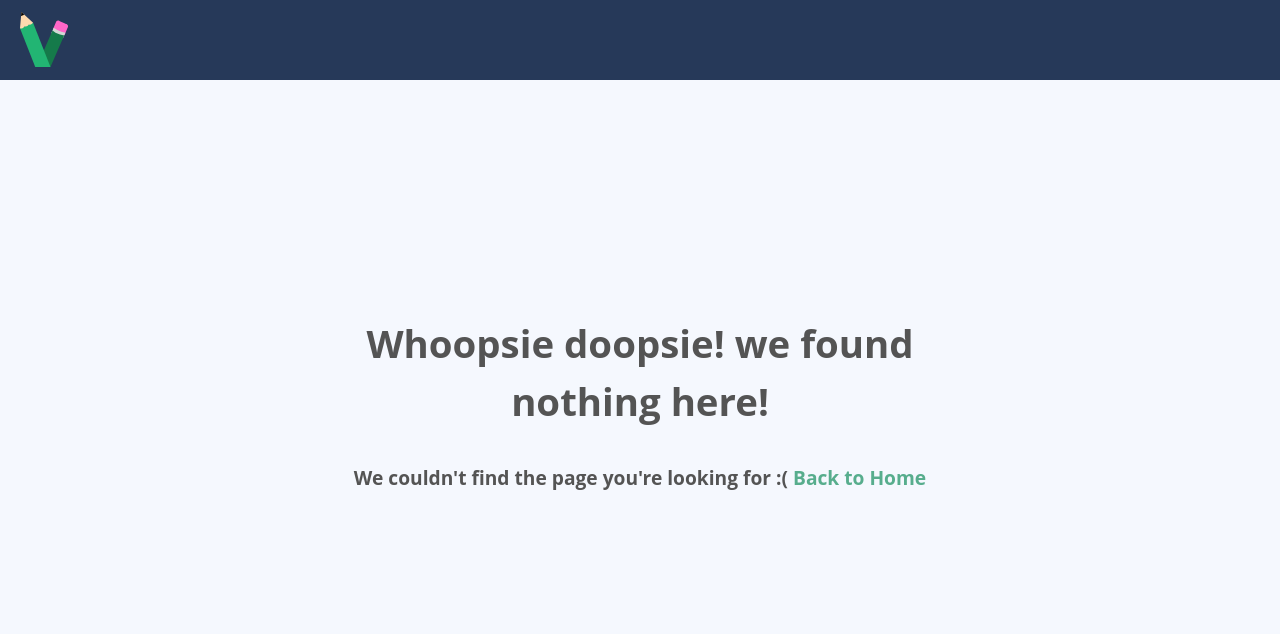
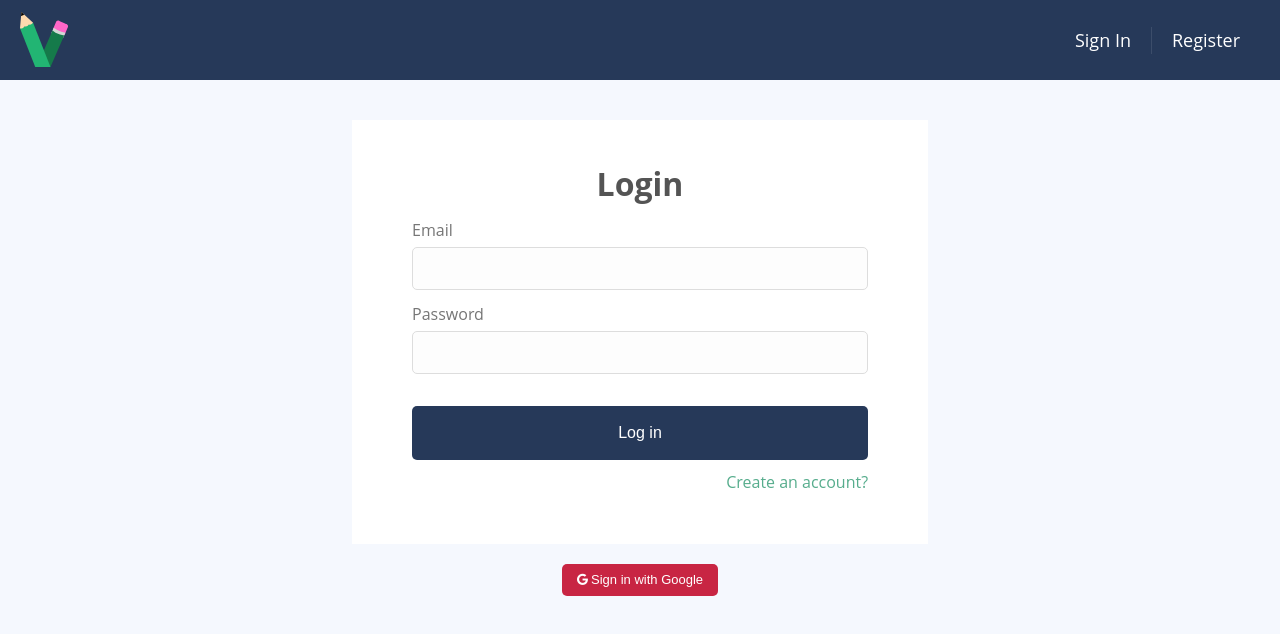
Before and after one commit to vincentmichael089/Vue-Masterclass, a Vue app in the folder mami-forum/: page /signin in a window 1280 px wide. Shown: the top 634 px of the page. Built offline with nearby package versions, Linux system fonts and the light colour scheme; no server answers.

Commit message:
user authentication: sign in and sign out using firebase

```diff
--- a/mami-forum/src/components/TheNavbar.vue
+++ b/mami-forum/src/components/TheNavbar.vue
@@ -20,28 +20,8 @@
 
     <!-- use .navbar-open to open nav -->
     <nav class="navbar">
-      <ul>
-        <!--<li class="navbar-item">-->
-          <!--<a href="index.html">Home</a>-->
-        <!--</li>-->
-        <!--<li class="navbar-item">-->
-          <!--<a href="category.html">Category</a>-->
-        <!--</li>-->
-        <!--<li class="navbar-item">-->
-          <!--<a href="forum.html">Forum</a>-->
-        <!--</li>-->
-        <!--<li class="navbar-item">-->
-          <!--<a href="thread.html">Thread</a>-->
-        <!--</li>-->
-        <!--&lt;!&ndash; Show these option only on mobile&ndash;&gt;-->
-        <!--<li class="navbar-item mobile-only">-->
-          <!--<a href="profile.html">My Profile</a>-->
-        <!--</li>-->
-        <!--<li class="navbar-item mobile-only">-->
-          <!--<a href="#">Logout</a>-->
-        <!--</li>-->
-
-        <li class="navbar-user" v-if="user">
+      <ul v-if="user">
+        <li class="navbar-user">
           <!--
             @router-link
               @binding {route} route navigate to PageProfile
@@ -69,6 +49,25 @@
             </ul>
           </div>
         </li>
+        <li class="navbar-item">
+          <!--
+            signOut event triggered on click event
+            @event click
+          -->
+          <a v-on:click.prevent="$store.dispatch('signOut')">Sign Out</a>
+        </li>
+      </ul>
+      <ul v-else>
+        <!--
+          @li
+            @binding {Object} to redirect to SignIn / Register
+        -->
+        <li class="navbar-item">
+          <router-link v-bind:to="{name: 'PageSignIn'}">Sign In</router-link>
+        </li>
+        <li class="navbar-item">
+          <router-link v-bind:to="{name: 'PageRegister'}">Register</router-link>
+        </li>
       </ul>
     </nav>
   </header>
--- a/mami-forum/src/router/index.js
+++ b/mami-forum/src/router/index.js
@@ -9,6 +9,7 @@
 import PageCategory from '@/views/PageCategory'
 import PageProfile from '@/views/PageProfile'
 import PageRegister from '@/views/PageRegister'
+import PageSignIn from '@/views/PageSignIn'
 
 Vue.use(Router)
 
@@ -68,6 +69,11 @@
       component: PageRegister
     },
     {
+      path: '/signin',
+      name: 'PageSignIn',
+      component: PageSignIn
+    },
+    {
       path: '*',
       name: 'PageNotFound',
       component: PageNotFound
--- a/mami-forum/src/store/actions.js
+++ b/mami-forum/src/store/actions.js
@@ -20,6 +20,17 @@
     return firebase.auth().createUserWithEmailAndPassword(email, password)
     .then(userCredential => {
       return context.dispatch('createUser', {id: userCredential.user.uid, email, name, username, avatar})
+    })
+  },
+
+  signInWithEmailAndPassword (context, {email, password}) {
+    return firebase.auth().signInWithEmailAndPassword(email, password)
+  },
+
+  signOut (context) {
+    return firebase.auth().signOut()
+    .then(() => {
+      context.commit('setAuthId', null)
     })
   },
 
--- a/mami-forum/src/views/PageSignIn.vue
+++ b/mami-forum/src/views/PageSignIn.vue
@@ -0,0 +1,69 @@
+<template>
+  <div class="flex-grid justify-center">
+    <div class="col-2">
+      <!--
+        signIn event triggered on submit event
+        @event submit
+      -->
+      <form v-on:submit.prevent="signIn" class="card card-form">
+        <h1 class="text-center">Login</h1>
+
+        <div class="form-group">
+          <label for="email">Email</label>
+          <input v-model="form.email" id="email" type="text" class="form-input">
+        </div>
+        <div class="form-group">
+          <label for="password">Password</label>
+          <input v-model="form.password" id="password" type="password" class="form-input">
+        </div>
+
+        <div class="push-top">
+          <button type="submit" class="btn-blue btn-block">Log in</button>
+        </div>
+
+        <div class="form-actions text-right">
+          <!--
+            @router-link
+              @binding {Object} to redirect to object name
+          -->
+          <router-link v-bind:to="{name: 'PageRegister'}">Create an account?</router-link>
+        </div>
+      </form>
+
+      <div class="push-top text-center">
+        <button class="btn-red btn-xsmall"><i class="fa fa-google fa-btn"></i>Sign in with Google</button>
+      </div>
+    </div>
+  </div>
+</template>
+
+<script>
+export default {
+  data () {
+    return {
+      form: {
+        email: null,
+        password: null
+      }
+    }
+  },
+
+  methods: {
+    signIn () {
+      this.$store.dispatch('signInWithEmailAndPassword', {
+        email: this.form.email,
+        password: this.form.password
+      })
+        .then(() => this.$router.push('/'))
+        .catch(error => alert(error.message))
+    }
+  },
+
+  created () {
+    this.$emit('ready')
+  }
+}
+</script>
+
+<style scoped>
+</style>
```
